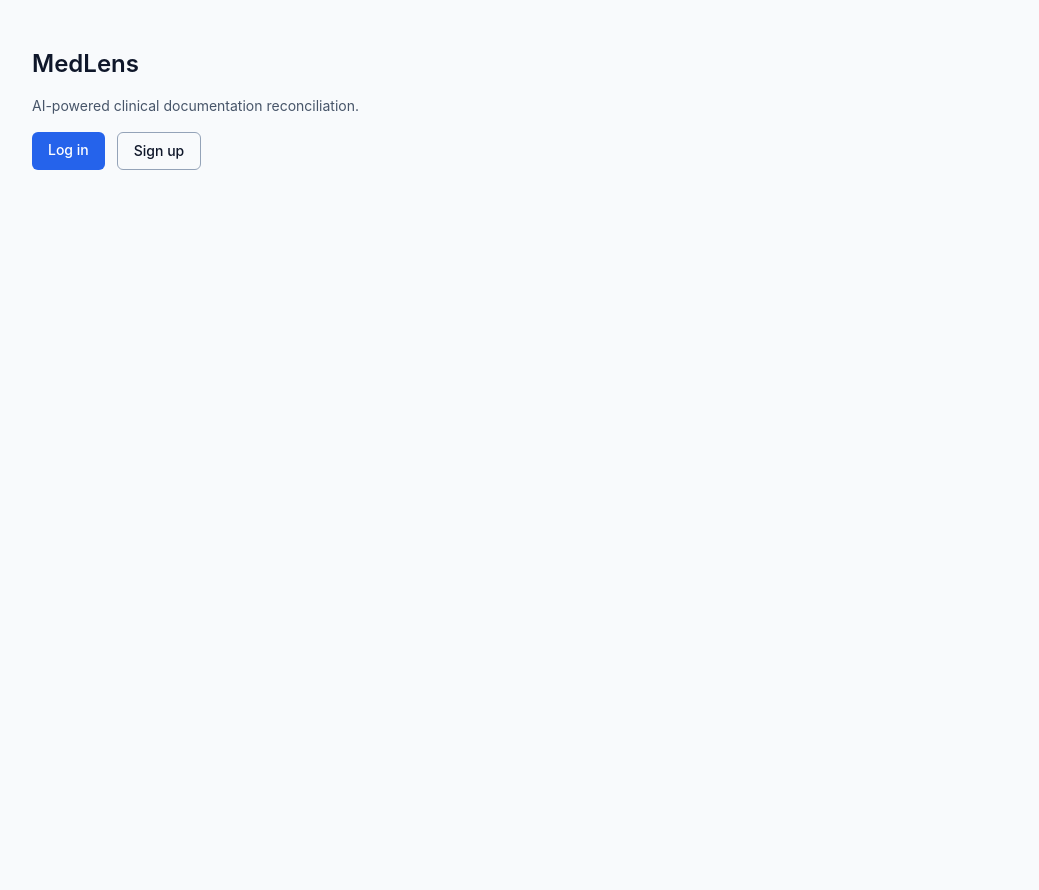
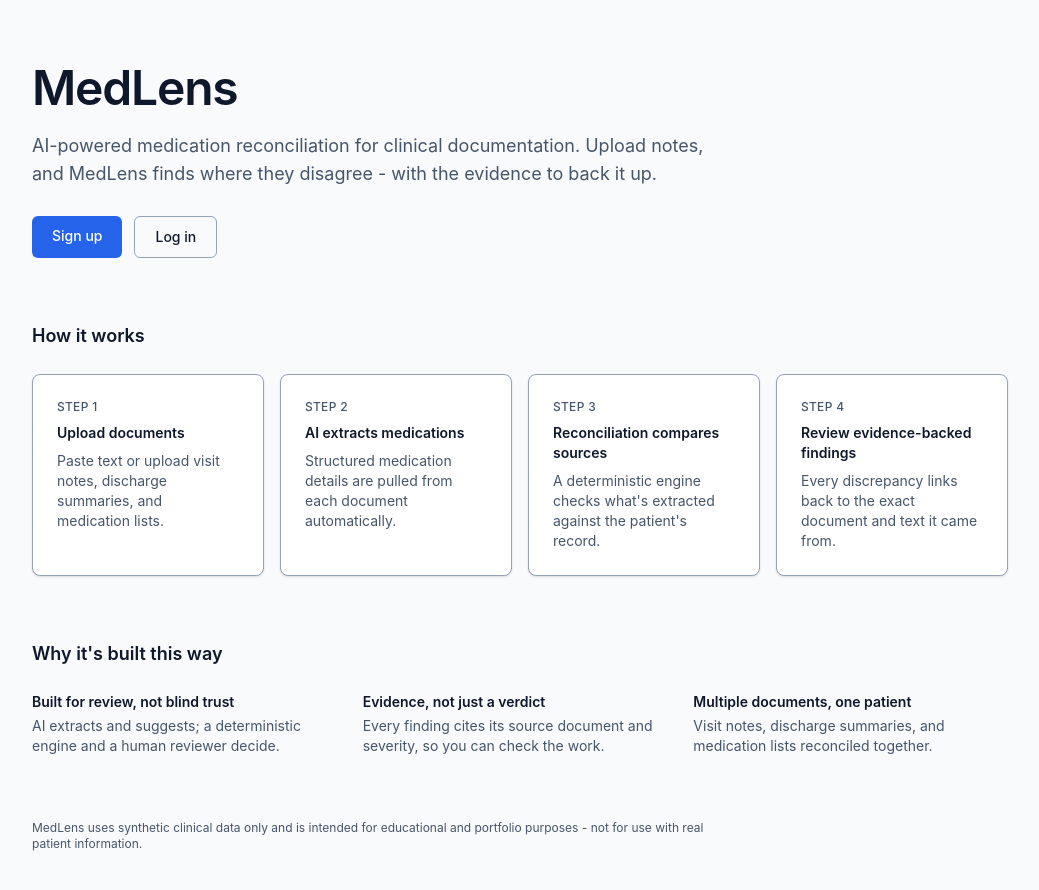
Before and after one commit to built-by-ann/medlens, a React (Vite) app in the folder frontend/: page / in a window 1280 px wide. Shown: the top 890 px of the page, without its empty margins (120-1159 px from the left). Before the commit the page ends 800 px from the top, so only its background shows below. Built offline with nearby package versions, Linux system fonts and the light colour scheme; no server answers.

Commit message:
Fix home page

```diff
--- a/frontend/src/pages/HomePage.tsx
+++ b/frontend/src/pages/HomePage.tsx
@@ -1,25 +1,107 @@
 import { Link } from 'react-router-dom'
+import { Card } from '@/components/common/Card'
 import { ROUTES } from '@/routes/paths'
+
+const STEPS = [
+  {
+    number: '1',
+    title: 'Upload documents',
+    description: 'Paste text or upload visit notes, discharge summaries, and medication lists.',
+  },
+  {
+    number: '2',
+    title: 'AI extracts medications',
+    description: 'Structured medication details are pulled from each document automatically.',
+  },
+  {
+    number: '3',
+    title: 'Reconciliation compares sources',
+    description: "A deterministic engine checks what's extracted against the patient's record.",
+  },
+  {
+    number: '4',
+    title: 'Review evidence-backed findings',
+    description: 'Every discrepancy links back to the exact document and text it came from.',
+  },
+]
+
+const HIGHLIGHTS = [
+  {
+    title: 'Built for review, not blind trust',
+    description: 'AI extracts and suggests; a deterministic engine and a human reviewer decide.',
+  },
+  {
+    title: 'Evidence, not just a verdict',
+    description: 'Every finding cites its source document and severity, so you can check the work.',
+  },
+  {
+    title: 'Multiple documents, one patient',
+    description: 'Visit notes, discharge summaries, and medication lists reconciled together.',
+  },
+]
 
 export function HomePage() {
   return (
-    <div className="mx-auto flex max-w-5xl flex-col gap-4 px-4 py-12 sm:px-6">
-      <h1 className="text-2xl font-semibold text-foreground">MedLens</h1>
-      <p className="text-sm text-muted">AI-powered clinical documentation reconciliation.</p>
-      <div className="flex gap-3">
+    <div className="mx-auto flex max-w-5xl flex-col gap-16 px-4 py-16 sm:px-6">
+      <section className="flex flex-col items-start gap-5">
+        <h1 className="text-4xl font-semibold tracking-tight text-foreground sm:text-5xl">
+          MedLens
+        </h1>
+        <p className="max-w-2xl text-lg text-muted">
+          AI-powered medication reconciliation for clinical documentation. Upload notes, and
+          MedLens finds where they disagree - with the evidence to back it up.
+        </p>
+        <div className="flex flex-wrap gap-3 pt-2">
+          <Link
+            to={ROUTES.signup}
+            className="cursor-pointer rounded-md bg-primary px-5 py-2.5 text-sm font-medium text-primary-foreground hover:bg-primary-hover focus-visible:outline-2 focus-visible:outline-offset-2 focus-visible:outline-focus-ring"
+          >
+            Sign up
+          </Link>
           <Link
             to={ROUTES.login}
-          className="rounded-md bg-primary px-4 py-2 text-sm font-medium text-primary-foreground hover:bg-primary-hover"
+            className="cursor-pointer rounded-md border border-border px-5 py-2.5 text-sm font-medium text-foreground hover:bg-surface-hover focus-visible:outline-2 focus-visible:outline-offset-2 focus-visible:outline-focus-ring"
           >
             Log in
           </Link>
-        <Link
-          to={ROUTES.signup}
-          className="rounded-md border border-border px-4 py-2 text-sm font-medium text-foreground hover:bg-surface-hover"
-        >
-          Sign up
-        </Link>
         </div>
+      </section>
+
+      <section aria-labelledby="how-it-works-heading" className="flex flex-col gap-6">
+        <h2 id="how-it-works-heading" className="text-lg font-semibold text-foreground">
+          How it works
+        </h2>
+        <div className="grid grid-cols-1 gap-4 sm:grid-cols-2 lg:grid-cols-4">
+          {STEPS.map((step) => (
+            <Card key={step.number} className="flex flex-col gap-2">
+              <span className="text-xs font-medium tracking-wide text-muted uppercase">
+                Step {step.number}
+              </span>
+              <h3 className="text-sm font-semibold text-foreground">{step.title}</h3>
+              <p className="text-sm text-muted">{step.description}</p>
+            </Card>
+          ))}
+        </div>
+      </section>
+
+      <section aria-labelledby="highlights-heading" className="flex flex-col gap-6">
+        <h2 id="highlights-heading" className="text-lg font-semibold text-foreground">
+          Why it's built this way
+        </h2>
+        <div className="grid grid-cols-1 gap-4 sm:grid-cols-3">
+          {HIGHLIGHTS.map((item) => (
+            <div key={item.title} className="flex flex-col gap-1">
+              <h3 className="text-sm font-semibold text-foreground">{item.title}</h3>
+              <p className="text-sm text-muted">{item.description}</p>
+            </div>
+          ))}
+        </div>
+      </section>
+
+      <p className="max-w-2xl text-xs text-muted">
+        MedLens uses synthetic clinical data only and is intended for educational and portfolio
+        purposes - not for use with real patient information.
+      </p>
     </div>
   )
 }
```
Lines whose indentation alone changed are shown as unchanged.
